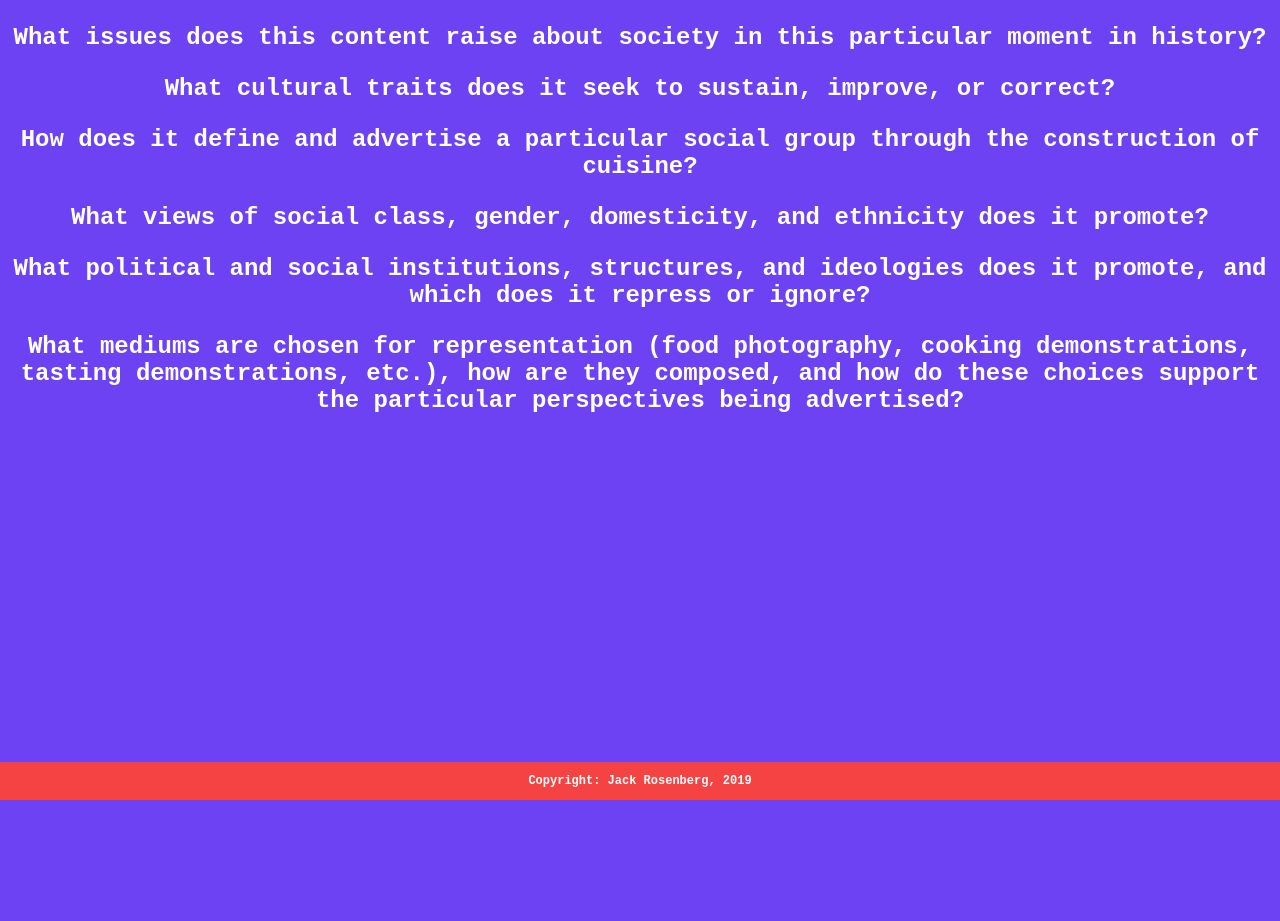
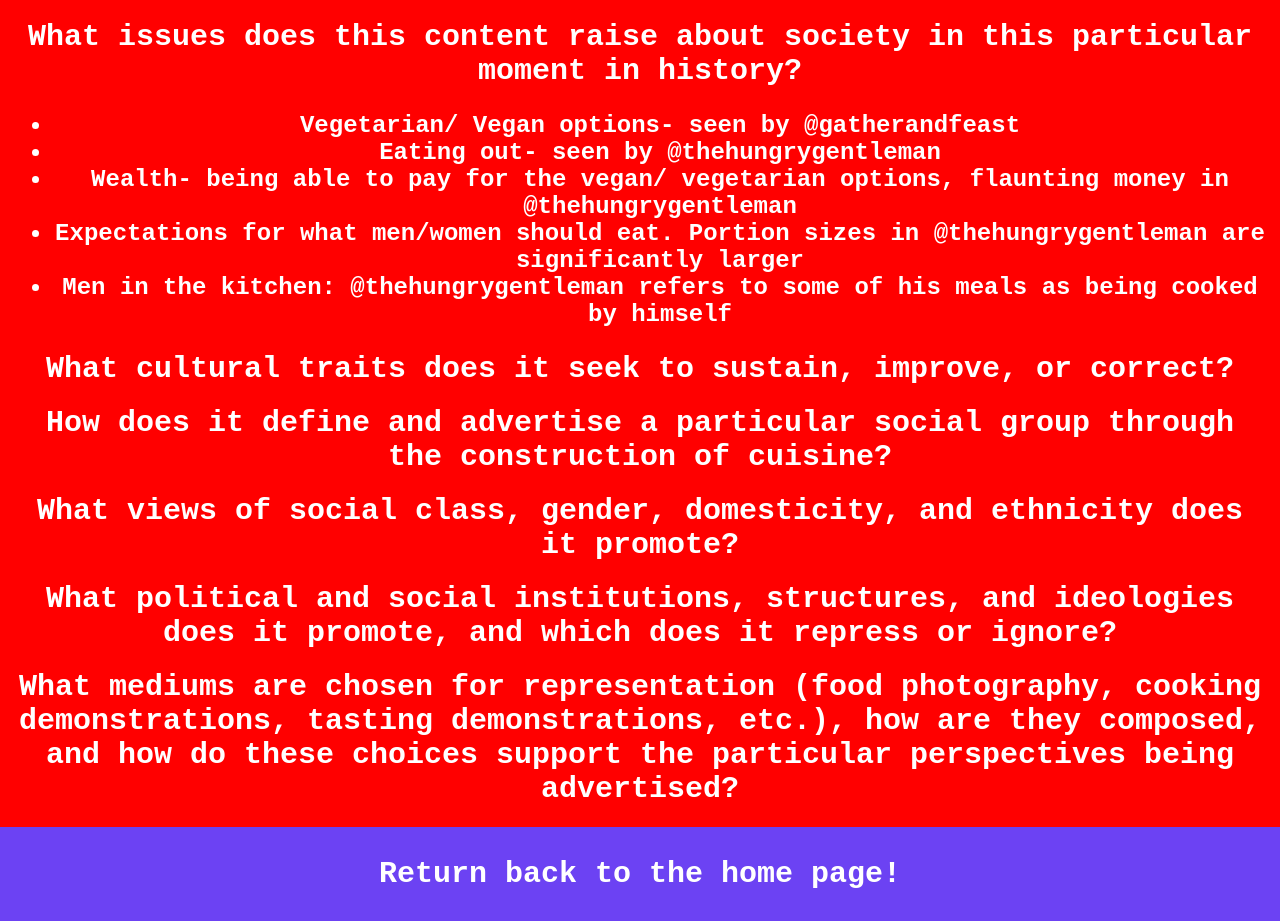
Before and after one commit to FoodGroup/FoodGroup.github.io, a plain HTML site: page furtherAnalysis.html in a window 1280 px wide. Before the commit the page ends 800 px from the top, so only its background shows below. Drawn offline with Linux system fonts and the light colour scheme.

Commit message:
Add files via upload

```diff
--- a/Style Sheets/style.css
+++ b/Style Sheets/style.css
@@ -13,7 +13,8 @@ body {
 	display: flex;
 	flex-direction: column;
 	min-height: 100%;
-	background-color: #6c42f3;
+	background-color: red;
+	background-size: cover;
 }
 
 .header {
@@ -54,6 +55,10 @@ body {
 	color: white;
 }
 
+.block {
+	height: 26px;
+}
+
 .container {
 	text-align: center;
 	position: absolute;
@@ -74,12 +79,46 @@ ul li {
 	text-align: center;
 }
 
+a {
+	text-decoration: none;
+}
+
+/* unvisited link */
+a:link {
+  color: white;
+}
+
+/* visited link */
+a:visited {
+  color: lightblue;
+}
+
+/* mouse over link */
+a:hover {
+  color: red;
+}
+
+/* selected link */
+a:active {
+  color: white;
+}
+
 .questions {
 	font-size: 24px;
 	font-weight: bold;
 	text-decoration: none;
 	text-align: center;
 	color: white;
+	margin-left: 12px;
+	margin-right: 12px;
+}
+
+.questions h1 {
+	font-size: 30px;
+}
+
+.questions ul {
+
 }
 
 .btn {
@@ -153,8 +192,8 @@ ul li {
 footer {
 	margin-top: auto;
 	overflow: hidden;
-	background-color: #f54242;
-	font-size: 12px;
+	background-color: #6c42f3;
+	font-size: 30px;
 	font-weight: bold;
 	color: white;
 	text-align: center;
--- a/furtherAnalysis.html
+++ b/furtherAnalysis.html
@@ -8,15 +8,24 @@
 </head>
 <body>
 	<div class="questions">
-		<p>What issues does this content raise about society in this particular moment in history?</p>
-		<p>What cultural traits does it seek to sustain, improve, or correct?</p>
-		<p>How does it define and advertise a particular social group through the construction of cuisine?</p>
-		<p>What views of social class, gender, domesticity, and ethnicity does it promote?</p>
-		<p>What political and social institutions, structures, and ideologies does it promote, and which does it repress or ignore?</p>
-		<p>What mediums are chosen for representation (food photography, cooking demonstrations, tasting demonstrations, etc.), how are they composed, and how do these choices support the particular perspectives being advertised?</p>
+		<h1>What issues does this content raise about society in this particular moment in history?</h1>
+		<ul>
+			<li>Vegetarian/ Vegan options- seen by @gatherandfeast</li>
+			<li>Eating out- seen by @thehungrygentleman</li>
+			<li>Wealth- being able to pay for the vegan/ vegetarian options, flaunting money in @thehungrygentleman</li>
+			<li>Expectations for what men/women should eat. Portion sizes in @thehungrygentleman are significantly larger</li>
+			<li>Men in the kitchen: @thehungrygentleman refers to some of his meals as being cooked by himself</li>
+		</ul>
+		<h1>What cultural traits does it seek to sustain, improve, or correct?</h1>
+		<h1>How does it define and advertise a particular social group through the construction of cuisine?</h1>
+		<h1>What views of social class, gender, domesticity, and ethnicity does it promote?</h1>
+		<h1>What political and social institutions, structures, and ideologies does it promote, and which does it repress or ignore?</h1>
+		<h1>What mediums are chosen for representation (food photography, cooking demonstrations, tasting demonstrations, etc.), how are they composed, and how do these choices support the particular perspectives being advertised?</h1>
 	</div>
 </body>
 <footer>
-	<p>Copyright: Jack Rosenberg, 2019</p>
+	<p>
+	<a href=index.html>Return back to the home page!</a>
+	</p>
 </footer>
 </html>
```
Also changed, not shown: index.html (+9 -5 lines).
